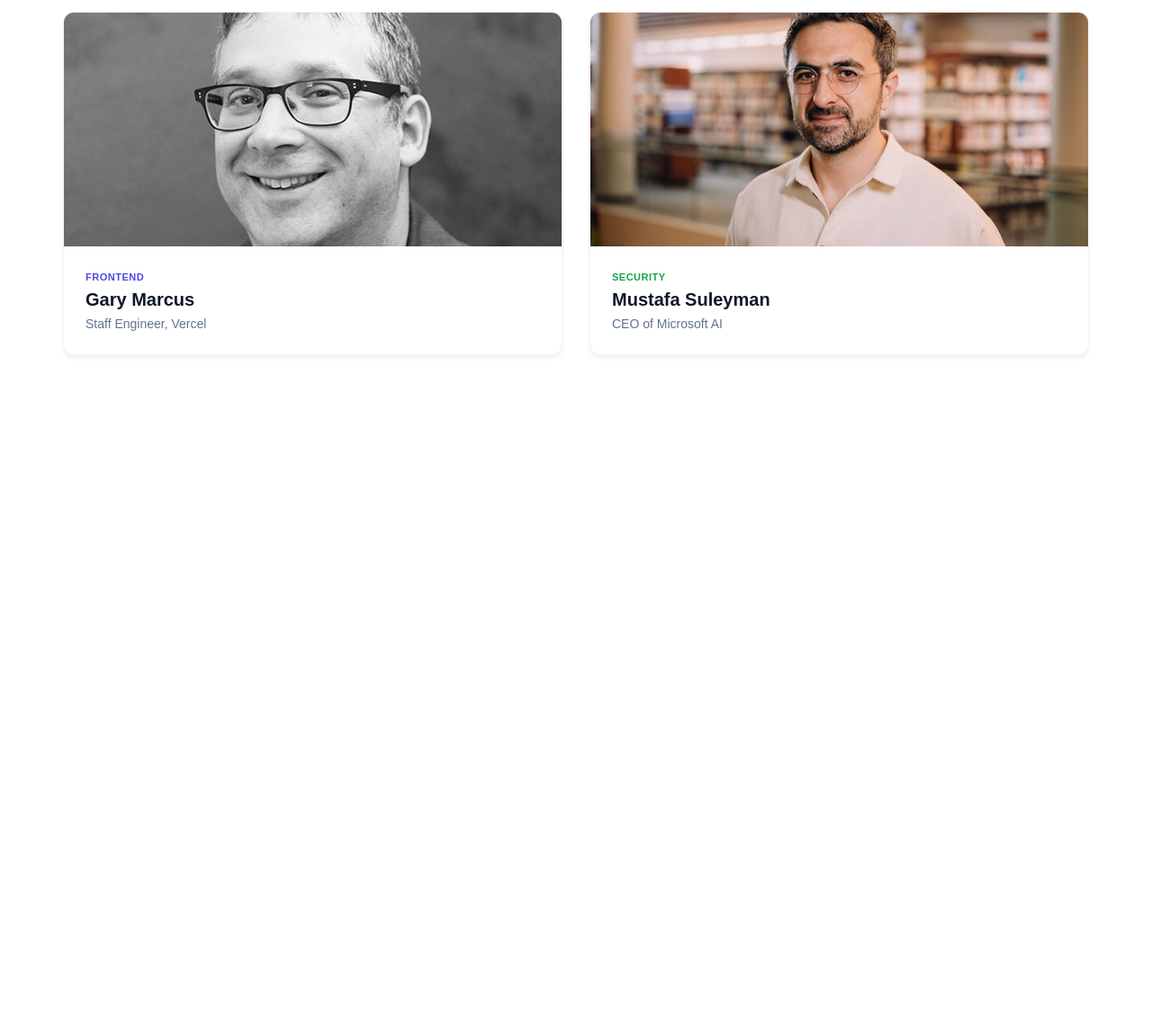
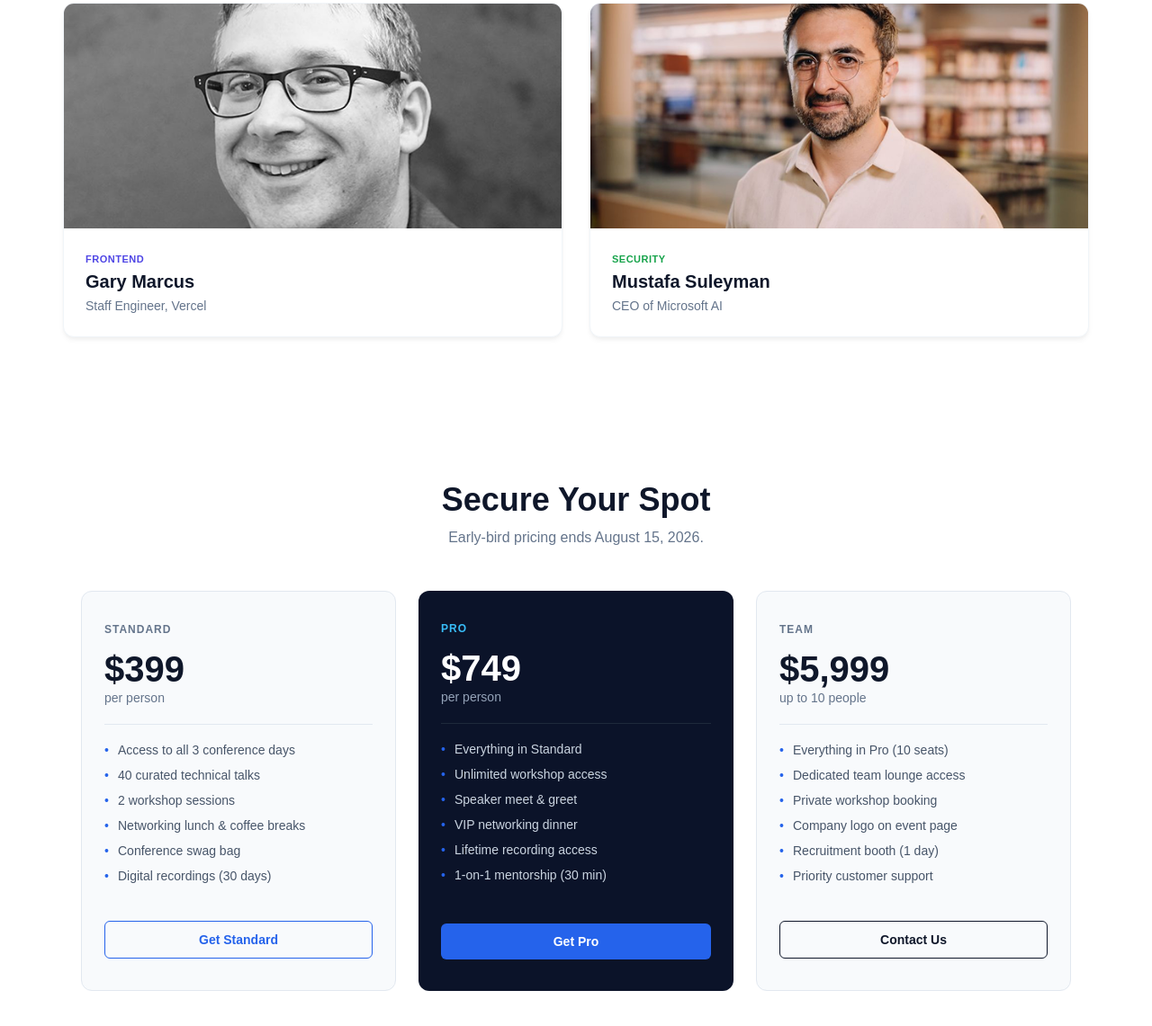
Before and after one commit to foisaliftekharlipu-ops/assignment-1, a plain HTML site: page index.html in a window 1280 px wide. Shown: the part 1285-2426 px from the top of the page at 90% size. Before the commit the page ends 1760 px from the top, so only its background shows below. Drawn offline with Linux system fonts and the light colour scheme; a web font is replaced by a local one.

Commit message:
pricing section

```diff
--- a/index.html
+++ b/index.html
@@ -4,12 +4,12 @@
 <head>
     <meta charset="UTF-8">
     <meta name="viewport" content="width=device-width, initial-scale=1.0">
-    <title>a:1</title>
+    <title>DevConF</title>
 
     <link rel="stylesheet" href="style.css">
 
     <!-- google fonts start -->
-     <link rel="preconnect" href="https://fonts.googleapis.com">
+    <link rel="preconnect" href="https://fonts.googleapis.com">
     <link rel="preconnect" href="https://fonts.gstatic.com" crossorigin>
     <link href="https://fonts.googleapis.com/css2?family=Geomini:wght@200..800&display=swap" rel="stylesheet">
     <!-- google fonts end -->
@@ -118,6 +118,78 @@
     </section>
     <!-------------------- Meet the Speakers Section end --------------------->
 
+    <!-------------------- Secure Your Spot (Pricing) Section start --------------------->
+    <section class="pricing-section" id="schedule">
+        <div class="pricing-container">
+
+            <div class="pricing-header">
+                <h2>Secure Your Spot</h2>
+                <p>Early-bird pricing ends August 15, 2026.</p>
+            </div>
+
+            <div class="pricing-grid">
+
+                <div class="pricing-card">
+                    <span class="plan-label">STANDARD</span>
+                    <div class="price-wrapper">
+                        <span class="price">$399</span>
+                        <span class="price-period">per person</span>
+                    </div>
+                    <hr class="card-divider">
+                    <ul class="features-list">
+                        <li>Access to all 3 conference days</li>
+                        <li>40 curated technical talks</li>
+                        <li>2 workshop sessions</li>
+                        <li>Networking lunch & coffee breaks</li>
+                        <li>Conference swag bag</li>
+                        <li>Digital recordings (30 days)</li>
+                    </ul>
+                    <a href="#register" class="btn-pricing btn-outline">Get Standard</a>
+                </div>
+
+                <div class="pricing-card featured-card">
+                    <span class="plan-label">PRO</span>
+                    <div class="price-wrapper">
+                        <span class="price">$749</span>
+                        <span class="price-period">per person</span>
+                    </div>
+                    <hr class="card-divider">
+                    <ul class="features-list">
+                        <li>Everything in Standard</li>
+                        <li>Unlimited workshop access</li>
+                        <li>Speaker meet & greet</li>
+                        <li>VIP networking dinner</li>
+                        <li>Lifetime recording access</li>
+                        <li>1-on-1 mentorship (30 min)</li>
+                    </ul>
+                    <a href="#register" class="btn-pricing btn-solid">Get Pro</a>
+                </div>
+
+                <div class="pricing-card">
+                    <span class="plan-label">TEAM</span>
+                    <div class="price-wrapper">
+                        <span class="price">$5,999</span>
+                        <span class="price-period">up to 10 people</span>
+                    </div>
+                    <hr class="card-divider">
+                    <ul class="features-list">
+                        <li>Everything in Pro (10 seats)</li>
+                        <li>Dedicated team lounge access</li>
+                        <li>Private workshop booking</li>
+                        <li>Company logo on event page</li>
+                        <li>Recruitment booth (1 day)</li>
+                        <li>Priority customer support</li>
+                    </ul>
+                    <a href="#register" class="btn-pricing btn-dark-outline">Contact Us</a>
+                </div>
+
+            </div>
+        </div>
+    </section>
+    <!-------------------- Secure Your Spot (Pricing) Section end --------------------->
+
+
+
 
 
 
--- a/style.css
+++ b/style.css
@@ -147,7 +147,7 @@
 
 /* banner (hero) Section end */
 
-
+/* Meet the Speakers Section start */
 .speakers-section {
     padding: 80px 20px;
     background-color: #ffffff;
@@ -187,7 +187,7 @@
 
 .card-img-wrapper {
     width: 100%;
-    height: 260px;
+    height: 250px;
     overflow: hidden;
 }
 
@@ -240,3 +240,175 @@
 }
 
 /* Meet the Speakers Section end */
+
+
+/* --- Pricing Section Main Styles --- */
+.pricing-section {
+    padding: 80px 0;
+    background-color: #ffffff;
+}
+
+.pricing-container {
+    max-width: 1140px;
+    margin: 0 auto;
+    padding: 0 20px;
+}
+
+/* Header Text */
+.pricing-header {
+    text-align: center;
+    margin-bottom: 50px;
+}
+
+.pricing-header h2 {
+    font-size: 36px;
+    font-weight: 700;
+    color: #0f172a;
+    margin-bottom: 12px;
+}
+
+.pricing-header p {
+    font-size: 16px;
+    color: #64748b;
+}
+
+.pricing-grid {
+    display: grid;
+    grid-template-columns: repeat(3, 1fr);
+    gap: 25px;
+}
+
+.pricing-card {
+    background-color: #f8fafc;
+    border: 1px solid #e2e8f0;
+    border-radius: 12px;
+    padding: 35px 25px;
+    display: flex;
+    flex-direction: column;
+    transition: transform 0.2s ease;
+}
+
+.pricing-card:hover {
+    transform: translateY(-4px);
+}
+
+.pricing-card.featured-card {
+    background-color: #0b1329;
+    color: #ffffff;
+    border: none;
+}
+
+/* Inside Card Elements */
+.plan-label {
+    font-size: 12px;
+    font-weight: 700;
+    letter-spacing: 1px;
+    color: #64748b;
+    margin-bottom: 15px;
+    display: block;
+}
+
+.featured-card .plan-label {
+    color: #38bdf8;
+}
+
+.price-wrapper {
+    margin-bottom: 20px;
+}
+
+.price {
+    font-size: 40px;
+    font-weight: 700;
+    color: #0f172a;
+    display: block;
+}
+
+.featured-card .price {
+    color: #ffffff;
+}
+
+.price-period {
+    font-size: 14px;
+    color: #64748b;
+}
+
+.featured-card .price-period {
+    color: #94a3b8;
+}
+
+.card-divider {
+    border: 0;
+    border-top: 1px solid #e2e8f0;
+    margin-bottom: 20px;
+}
+
+.featured-card .card-divider {
+    border-top: 1px solid #1e293b;
+}
+
+.features-list {
+    list-style: none;
+    margin-bottom: 30px;
+    flex-grow: 1;
+}
+
+.features-list li {
+    font-size: 14px;
+    color: #475569;
+    margin-bottom: 12px;
+    padding-left: 15px;
+    position: relative;
+}
+
+.featured-card .features-list li {
+    color: #cbd5e1;
+}
+
+.features-list li::before {
+    content: "•";
+    position: absolute;
+    left: 0;
+    color: #2563eb;
+}
+
+.btn-pricing {
+    display: block;
+    text-align: center;
+    text-decoration: none;
+    padding: 12px 24px;
+    font-size: 14px;
+    font-weight: 600;
+    border-radius: 6px;
+    transition: all 0.2s ease;
+}
+
+.btn-outline {
+    border: 1px solid #2563eb;
+    color: #2563eb;
+    background-color: transparent;
+}
+
+.btn-outline:hover {
+    background-color: #f0f5ff;
+}
+
+.btn-solid {
+    background-color: #2563eb;
+    color: #ffffff;
+}
+
+.btn-solid:hover {
+    background-color: #1d4ed8;
+}
+
+.btn-dark-outline {
+    border: 1px solid #0f172a;
+    color: #0f172a;
+    background-color: transparent;
+}
+
+.btn-dark-outline:hover {
+    background-color: #f1f5f9;
+}
+
+/* Secure Your Spot (Pricing) Section end */
```
